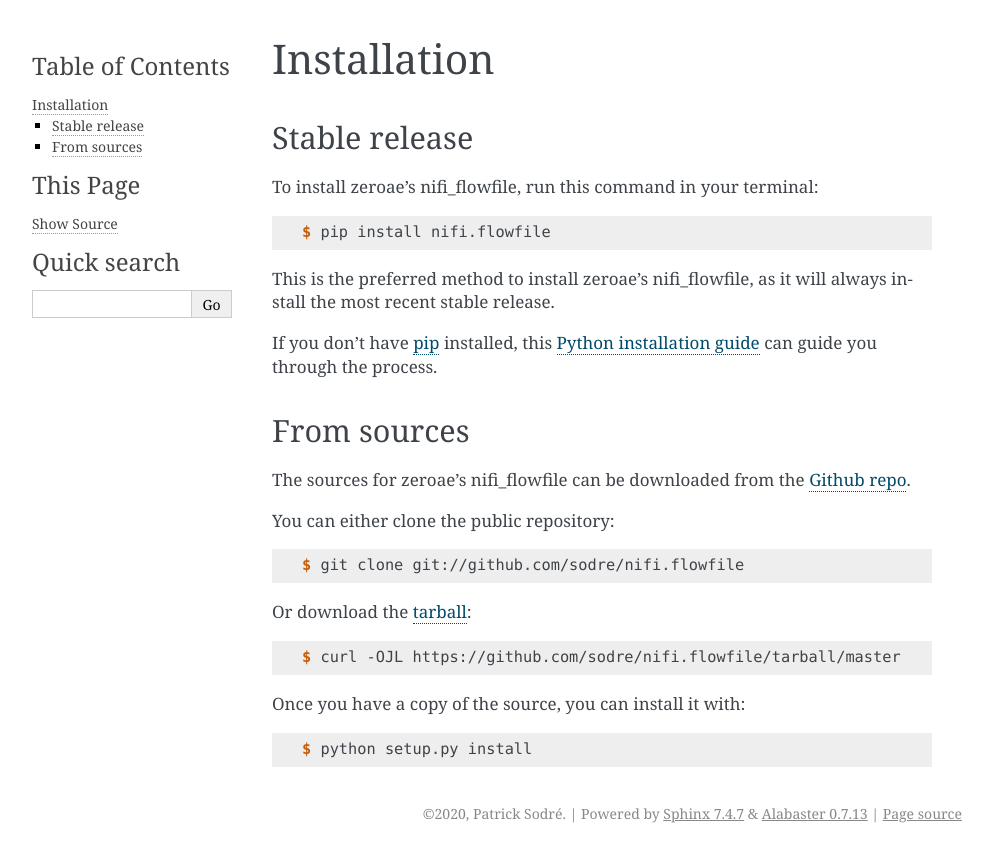
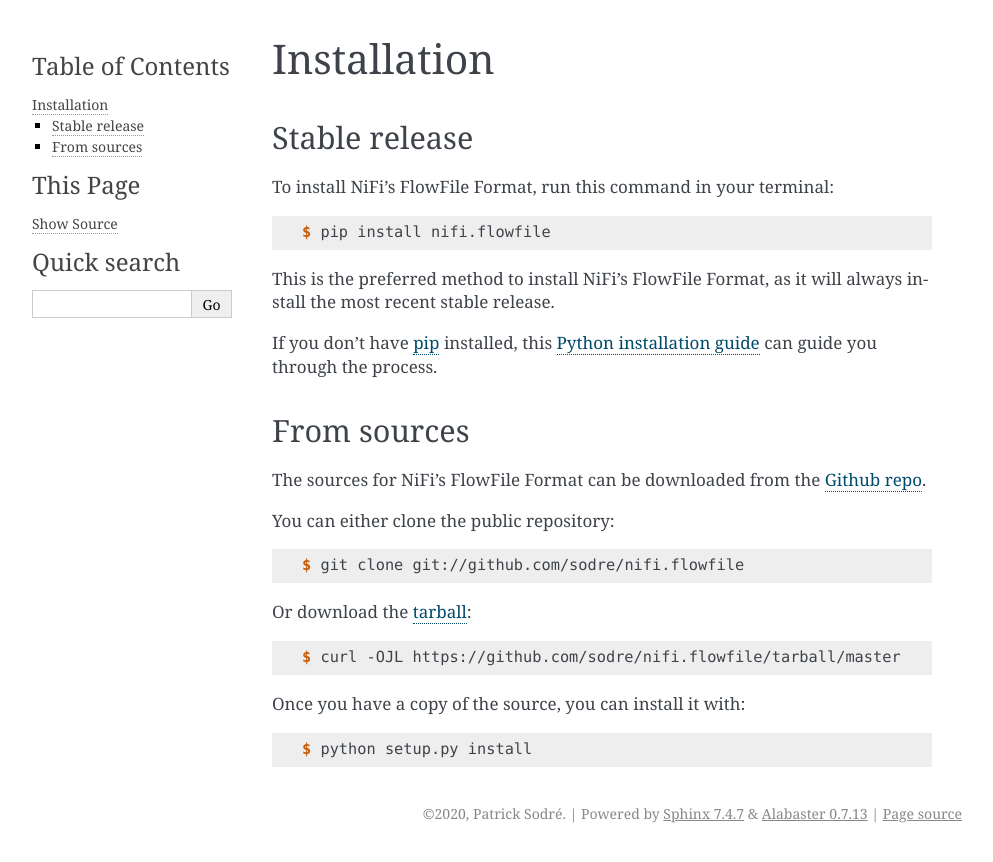
Before and after one commit to zeroae/nifi.flowfile, a Sphinx documentation site: the page built from docs/installation.rst, in a window 1280 px wide. Shown: the top 862 px of the page, without its empty margins (148-1141 px from the left). Built offline with Sphinx 7.4.7, drawn with Linux system fonts in a browser that asks for light colours; pages that are not in the unit, such as notebooks, are missing from menus; the version number could not be read and is left out.

```diff
--- a/CONTRIBUTING.rst
+++ b/CONTRIBUTING.rst
@@ -38,8 +38,8 @@
 Write Documentation
 ~~~~~~~~~~~~~~~~~~~
 
-zeroae's nifi_flowfile could always use more documentation, whether as part of the
-official zeroae's nifi_flowfile docs, in docstrings, or even on the web in blog posts,
+NiFi's FlowFile Format could always use more documentation, whether as part of the
+official NiFi's FlowFile Format docs, in docstrings, or even on the web in blog posts,
 articles, and such.
 
 Submit Feedback
--- a/README.rst
+++ b/README.rst
@@ -1,5 +1,5 @@
 ======================
-zeroae's nifi_flowfile
+NiFi's FlowFile Format
 ======================
 
 .. image:: https://img.shields.io/github/workflow/status/zeroae/nifi.flowfile/pypa-conda?label=pypa-conda&logo=github&style=flat-square
--- a/docs/conf.py
+++ b/docs/conf.py
@@ -20,7 +20,7 @@
 import os
 import sys
 
-import zeroae.nifi_flowfile
+import nifi.flowfile
 
 sys.path.insert(0, os.path.abspath(".."))
 
@@ -53,7 +53,7 @@
 master_doc = "index"
 
 # General information about the project.
-project = "zeroae's nifi_flowfile"
+project = "NiFi's FlowFile Format"
 copyright = "2020, Patrick Sodré"
 author = "Patrick Sodré"
 
@@ -62,9 +62,9 @@
 # the built documents.
 #
 # The short X.Y version.
-version = zeroae.nifi_flowfile.__version__
+version = nifi.flowfile.__version__
 # The full version, including alpha/beta/rc tags.
-release = zeroae.nifi_flowfile.__version__
+release = nifi.flowfile.__version__
 
 # The language for content autogenerated by Sphinx. Refer to documentation
 # for a list of supported languages.
@@ -107,7 +107,7 @@
 # -- Options for HTMLHelp output ---------------------------------------
 
 # Output file base name for HTML help builder.
-htmlhelp_basename = "nifi_flowfiledoc"
+htmlhelp_basename = "flowfiledoc"
 
 
 # -- Options for LaTeX output ------------------------------------------
@@ -138,8 +138,8 @@
     # fmt: off
     (
         master_doc,
-        "nifi_flowfile.tex",
-        "zeroae's nifi_flowfile Documentation",
+        "flowfile.tex",
+        "NiFi's FlowFile Format Documentation",
         "Patrick Sodré",
         "manual",
     ),
@@ -155,8 +155,8 @@
     # fmt: off
     (
         master_doc,
-        "nifi_flowfile",
-        "zeroae's nifi_flowfile Documentation",
+        "flowfile",
+        "NiFi's FlowFile Format Documentation",
         [author],
         1
     )
@@ -173,10 +173,10 @@
     # fmt: off
     (
         master_doc,
-        "nifi_flowfile",
-        "zeroae's nifi_flowfile Documentation",
+        "flowfile",
+        "NiFi's FlowFile Format Documentation",
         author,
-        "nifi_flowfile",
+        "flowfile",
         "One line description of project.",
         "Miscellaneous",
     ),
--- a/docs/index.rst
+++ b/docs/index.rst
@@ -1,4 +1,4 @@
-Welcome to zeroae's nifi_flowfile's documentation!
+Welcome to NiFi's FlowFile Format's documentation!
 ======================================
 
 .. toctree::
--- a/docs/installation.rst
+++ b/docs/installation.rst
@@ -8,13 +8,13 @@
 Stable release
 --------------
 
-To install zeroae's nifi_flowfile, run this command in your terminal:
+To install NiFi's FlowFile Format, run this command in your terminal:
 
 .. code-block:: console
 
     $ pip install nifi.flowfile
 
-This is the preferred method to install zeroae's nifi_flowfile, as it will always install the most recent stable release.
+This is the preferred method to install NiFi's FlowFile Format, as it will always install the most recent stable release.
 
 If you don't have `pip`_ installed, this `Python installation guide`_ can guide
 you through the process.
@@ -26,7 +26,7 @@
 From sources
 ------------
 
-The sources for zeroae's nifi_flowfile can be downloaded from the `Github repo`_.
+The sources for NiFi's FlowFile Format can be downloaded from the `Github repo`_.
 
 You can either clone the public repository:
 
```
Also changed, not shown: other parts of CONTRIBUTING.rst (+1 -1 lines), docs/usage.rst (+5 -5 lines), setup.py (+5 -5 lines), .codacy.yml, src/{{cookiecutter.project_namespace}}/__init__.py (renamed from src/zeroae/__init__.py), 16 other files.
